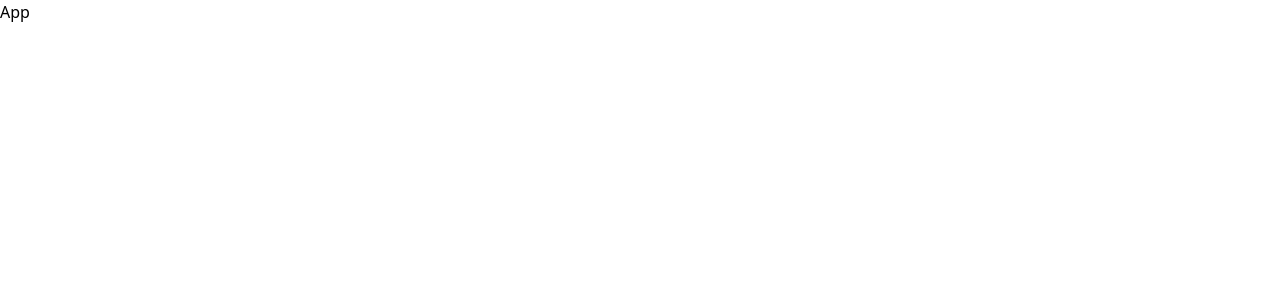
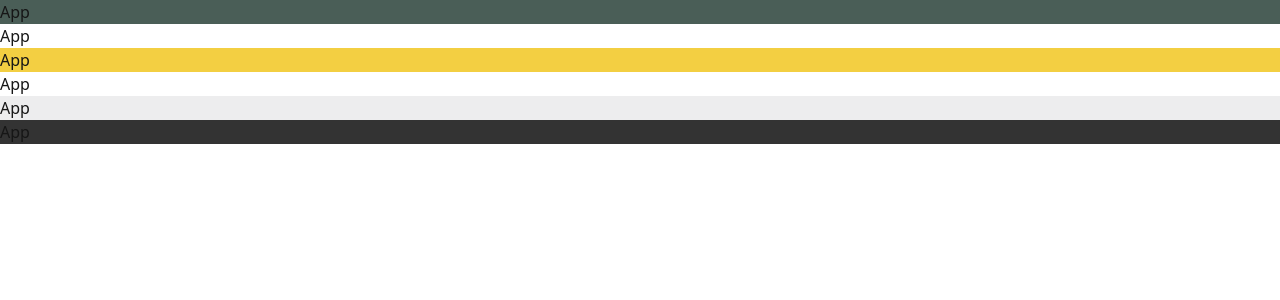
Before and after one commit to BKSchatzki/capstone-project, a React (Vite) app: page / in a window 1280 px wide. Shown: the top 300 px of the page. Built offline with nearby package versions, Linux system fonts and the light colour scheme.

Commit message:
Configure color theme

```diff
--- a/src/App.tsx
+++ b/src/App.tsx
@@ -1,5 +1,14 @@
 function App() {
-  return <div>App</div>;
+  return (
+    <>
+      <div className="bg-primary">App</div>
+      <div className="bg-seconary">App</div>
+      <div className="bg-accent">App</div>
+      <div className="bg-base-100">App</div>
+      <div className="bg-base-200">App</div>
+      <div className="bg-neutral">App</div>
+    </>
+  );
 }
 
 export default App;
--- a/tailwind.config.js
+++ b/tailwind.config.js
@@ -1,8 +1,24 @@
+import daisyui from 'daisyui';
+
 /** @type {import('tailwindcss').Config} */
 export default {
   content: ['./index.html', './src/**/*.{js,ts,jsx,tsx}'],
   theme: {
     extend: {},
   },
-  plugins: ['daisyui'],
+  plugins: [daisyui],
+  daisyui: {
+    themes: [
+      {
+        lemon: {
+          primary: '#4a5e57',
+          secondary: 'fef4eb',
+          accent: 'f3cf42',
+          'base-100': '#ffffff',
+          'base-200': '#ededee',
+          neutral: '#333333',
+        },
+      },
+    ],
+  },
 };
```
